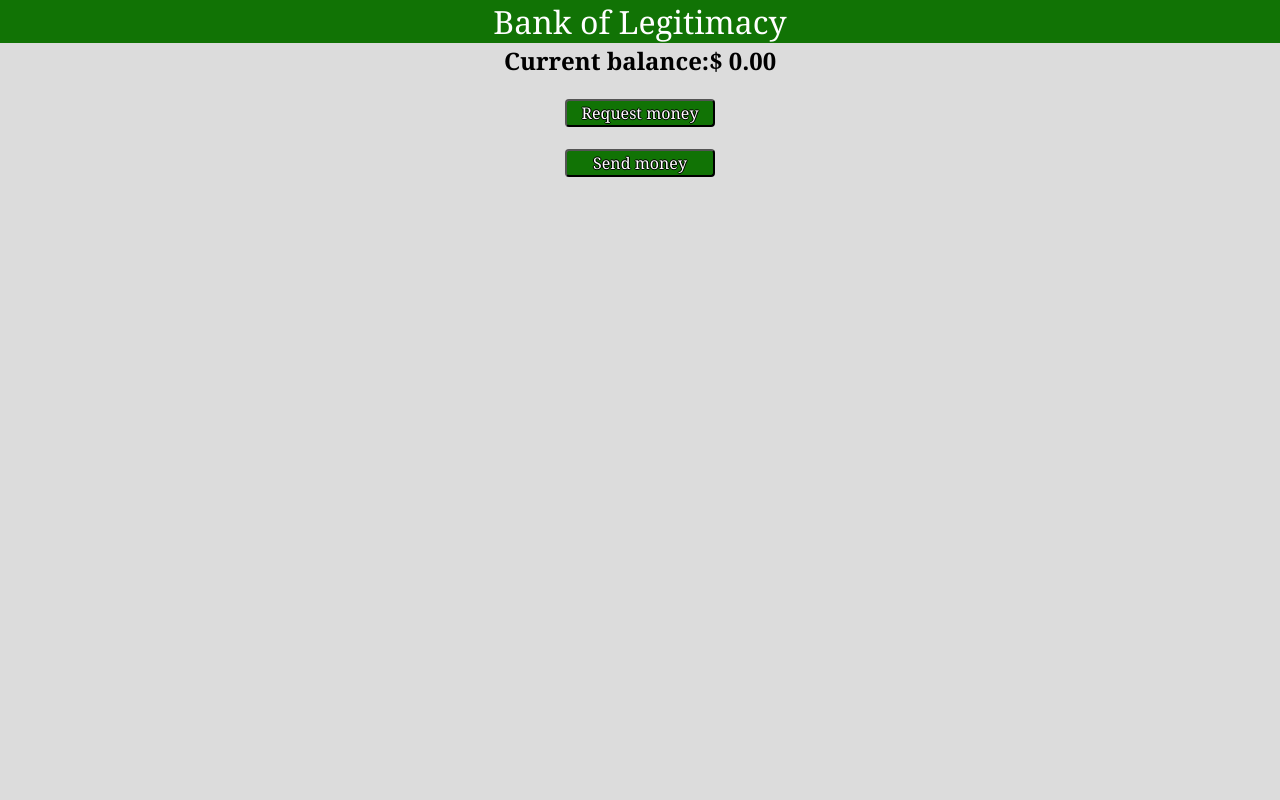
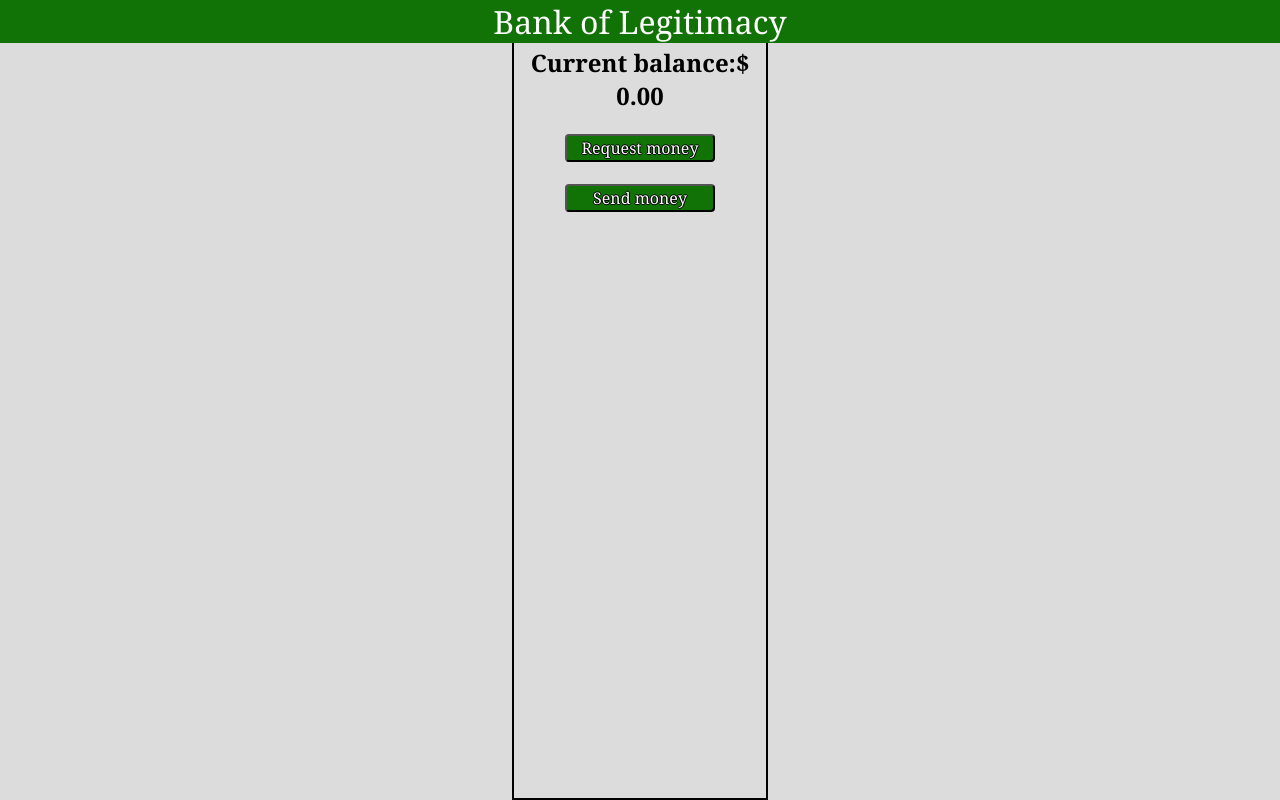
Before and after one commit to Zelatra/faux-banking, a website built with Parcel: page src/index.html in a window 1280 px wide. Built offline with nearby package versions, Linux system fonts and the light colour scheme.

Commit message:
small border to make page less empty, to be edited later

```diff
--- a/src/style.css
+++ b/src/style.css
@@ -25,6 +25,10 @@ body {
   justify-content: center;
   min-height: 100vh;
   margin: 0;
+  border: 2px solid black;
+  margin-right: 40%;
+  margin-left: 40%;
+  /* margin-top: 40px; */
 }
 
 button {
```
Also changed, not shown: 5 other files.
